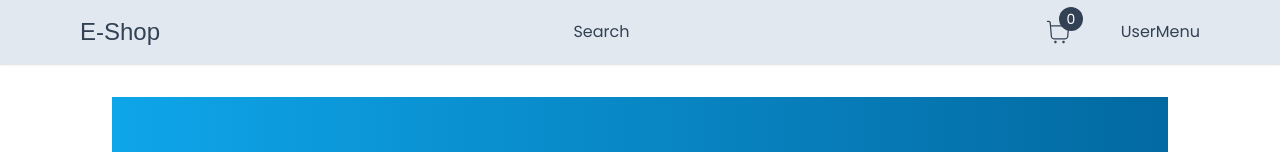
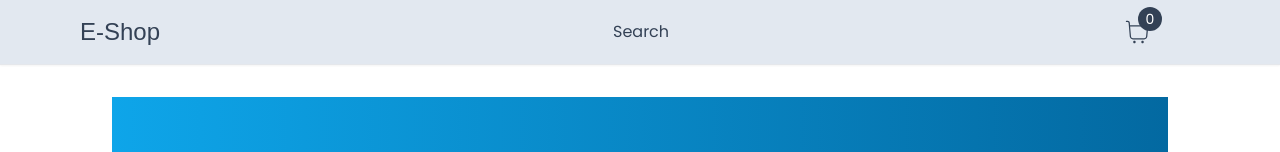
Before and after one commit to Alek30k/E-shop, a Next.js app: page / in a window 1280 px wide. Shown: the top 152 px of the page. Built offline with nearby package versions, Linux system fonts and the light colour scheme; a web font is replaced by a local one.

Commit message:
last commit

```diff
--- a/app/components/nav/NavBar.tsx
+++ b/app/components/nav/NavBar.tsx
@@ -2,6 +2,7 @@ import Link from "next/link";
 import Container from "../Container";
 import { Redressed } from "next/font/google";
 import CartCount from "./CartCount";
+import UserMenu from "./UserMenu";
 
 const redressed = Redressed({ subsets: ["latin"], weight: ["400"] });
 
@@ -21,7 +22,7 @@ const NavBar = () => {
             <div className="flex items-center gap-8 md:gap-12">
               <CartCount />
 
-              <div>UserMenu</div>
+              <UserMenu />
             </div>
           </div>
         </Container>
--- a/app/components/nav/UserMenu.tsx
+++ b/app/components/nav/UserMenu.tsx
@@ -1,7 +1,21 @@
-import React from "react";
+"use client";
+
+import { useCallback, useState } from "react";
 
 const UserMenu = () => {
-  return <div>UserMenu</div>;
+  const [isOpen, setIsOpen] = useState(false);
+
+  const toggleOpen = useCallback(() => {
+    setIsOpen(true);
+  }, []);
+
+  return (
+    <>
+      <div className="relative z-30">
+        <div onClick={toggleOpen}></div>
+      </div>
+    </>
+  );
 };
 
 export default UserMenu;
```
